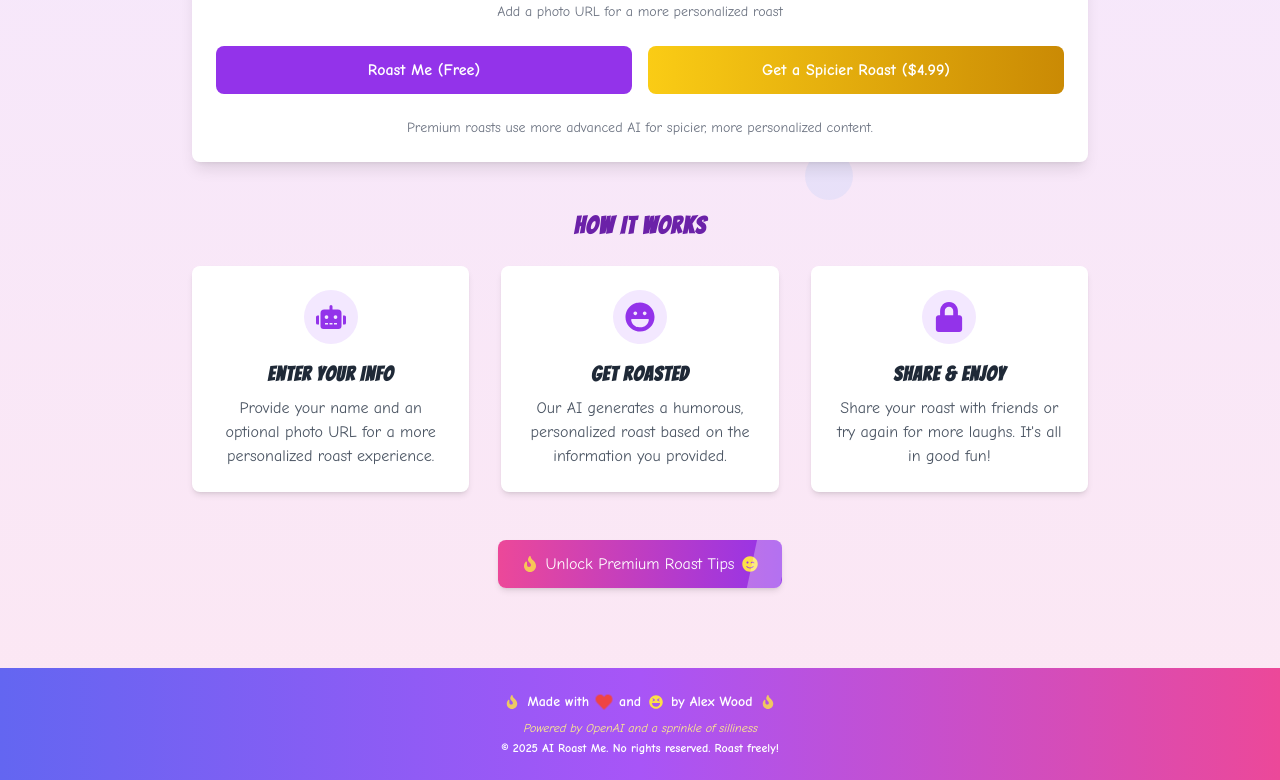
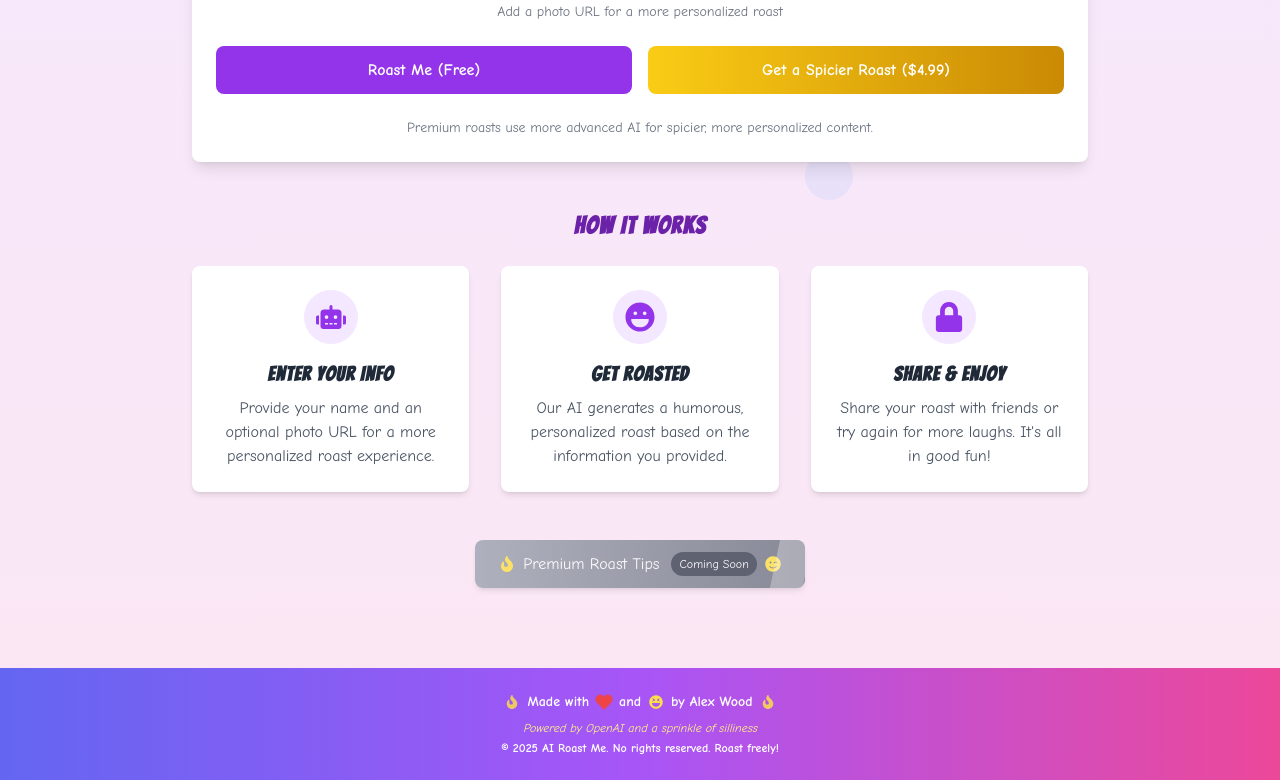
Before and after one commit to alexwoodhx/roastme-app, a React (Vite) app in the folder frontend/: page /#/ in a window 1280 px wide. Shown: the part 514-1294 px from the top of the page. Built offline with nearby package versions, Linux system fonts and the light colour scheme.

Commit message:
Grey out premium features with Coming Soon label

```diff
--- a/frontend/src/pages/HomePage.jsx
+++ b/frontend/src/pages/HomePage.jsx
@@ -65,17 +65,15 @@ const HomePage = () => {
 
       <section className="max-w-4xl mx-auto mb-12 text-center">
         <div className="inline-block">
-          <a
-            href="https://www.youtube.com/watch?v=dQw4w9WgXcQ"
-            target="_blank"
-            rel="noopener noreferrer"
-            className="group relative inline-flex items-center gap-2 px-6 py-3 overflow-hidden font-medium rounded-lg shadow-md bg-gradient-to-r from-pink-500 to-purple-600 text-white hover:from-purple-600 hover:to-pink-500 transition-all duration-300 transform hover:scale-105"
+          <div
+            className="group relative inline-flex items-center gap-2 px-6 py-3 overflow-hidden font-medium rounded-lg shadow-md bg-gradient-to-r from-gray-400 to-gray-500 text-white cursor-not-allowed opacity-80"
           >
             <span className="absolute right-0 top-0 bg-white bg-opacity-30 w-8 h-20 -mt-3 rotate-12 transform translate-x-1 -translate-y-3"></span>
-            <FaFire className="text-yellow-300 animate-pulse" />
-            <span>Unlock Premium Roast Tips</span>
-            <FaSmileWink className="text-yellow-300 group-hover:animate-wiggle" />
-          </a>
+            <FaFire className="text-yellow-300" />
+            <span>Premium Roast Tips</span>
+            <span className="ml-1 text-xs bg-gray-700 text-white px-2 py-1 rounded-full">Coming Soon</span>
+            <FaSmileWink className="text-yellow-300" />
+          </div>
         </div>
       </section>
     </div>
```
